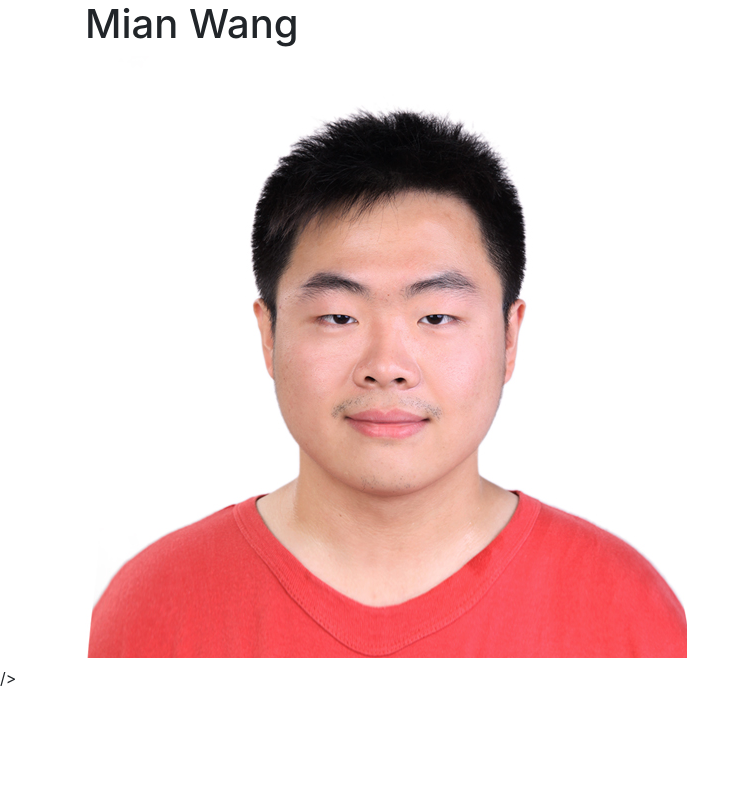
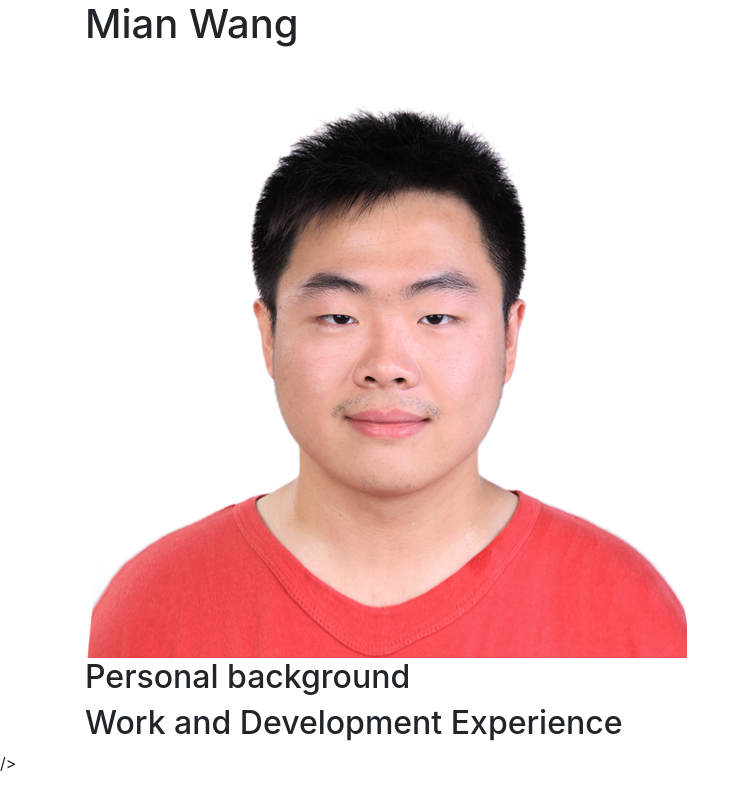
Before and after one commit to wangm7/IT3049C_Fall20_Assignment_1_Online_Portfolio, a website: page index.html in a window 1280 px wide. Shown: the whole page, without its empty margins (0-750 px from the left). Drawn offline with nearby package versions, Linux system fonts and the light colour scheme.

Commit message:
added Work and Development Experience sectionA

```diff
--- a/index.html
+++ b/index.html
@@ -18,7 +18,10 @@
     <h1> Mian Wang </h1>
     <img src="resources/images/myphoto.jpg" />
     <div class="section">
-      <h2 id="personalBackground"> </h2>
+      <h2 id="personalBackground"> Personal background </h2>
+      <h2 id="experience"> Work and Development Experience </h2>
+
+
 
     </div>
   </div>
```
